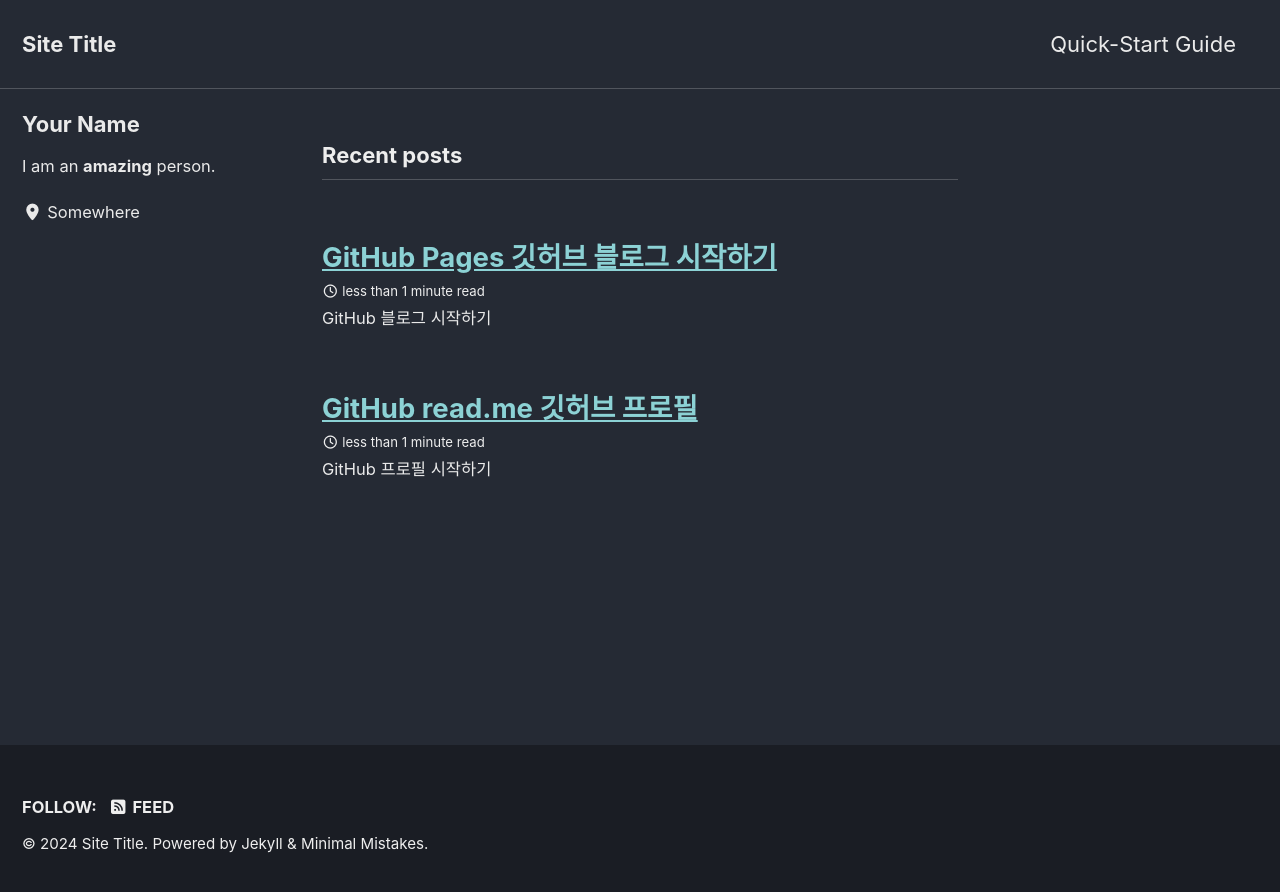
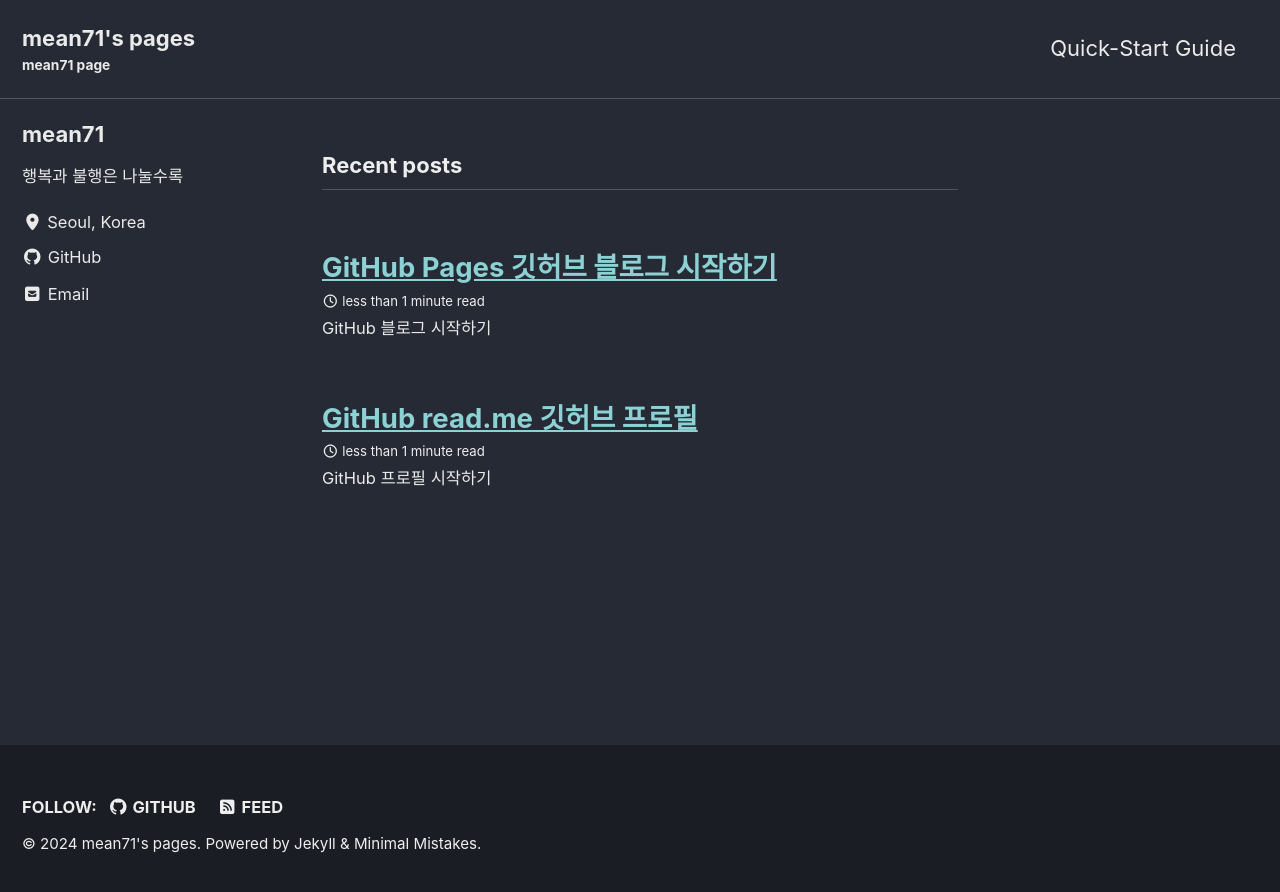
Before and after one commit to mean71/mean71.github.io, a Jekyll site: the page built from index.html, in a window 1280 px wide. Shown: the top 892 px of the page. Built offline with Jekyll 4.4.1, drawn with Linux system fonts in a browser that asks for light colours; cached includes are drawn as plain includes; the list of posts is cut into pages by our own code.

Commit message:
Update _config.yml

```diff
--- a/_config.yml
+++ b/_config.yml
@@ -16,11 +16,11 @@
 
 # Site Settings
 locale                   : "en-US"
-title                    : "Site Title"
+title                    : "mean71's pages"
 title_separator          : "-"
-subtitle                 : # site tagline that appears below site title in masthead
+subtitle                 : mean71 page # site tagline that appears below site title in masthead
 name                     : "mean71"
-description              : "행복과 불행은 나눌수록 커진다"
+description              : "Site Settings description"
 url                      : "https://mean71.github.io"
 baseurl                  : # the subpath of your site, e.g. "/blog"
 repository               : "mean71/mean71.github.io"
@@ -29,7 +29,7 @@
 masthead_title           : # overrides the website title displayed in the masthead, use " " for no title
 # breadcrumbs            : false # true, false (default)
 words_per_minute         : 200
-enable_copy_code_button  : # true, false (default)
+enable_copy_code_button  : true # true, false (default)
 copyright                : # "copyright" name, defaults to site.title
 copyright_url            : # "copyright" URL, defaults to site.url
 comments:
@@ -112,11 +112,11 @@
 
 # Site Author
 author:
-  name             : "Your Name"
+  name             : "mean71"
   avatar           : # path of avatar image, e.g. "/assets/images/bio-photo.jpg"
-  bio              : "I am an **amazing** person."
-  location         : "Somewhere"
-  email            :
+  bio              : "행복과 불행은 나눌수록"
+  location         : "Seoul, Korea"
+  email            : "losleepotatool@gmail.com"
   links:
     - label: "Email"
       icon: "fas fa-fw fa-envelope-square"
@@ -132,7 +132,7 @@
       # url: "https://facebook.com/"
     - label: "GitHub"
       icon: "fab fa-fw fa-github"
-      # url: "https://github.com/"
+      url: "https://github.com/mean71"
     - label: "Instagram"
       icon: "fab fa-fw fa-instagram"
       # url: "https://instagram.com/"
@@ -148,7 +148,7 @@
       # url:
     - label: "GitHub"
       icon: "fab fa-fw fa-github"
-      # url:
+      url: "https://github.com/mean71"
     - label: "GitLab"
       icon: "fab fa-fw fa-gitlab"
       # url:
@@ -319,6 +319,6 @@
       layout: single
       author_profile: true
       read_time: true
-      comments: # true
+      comments: true
       share: true
       related: true
```
